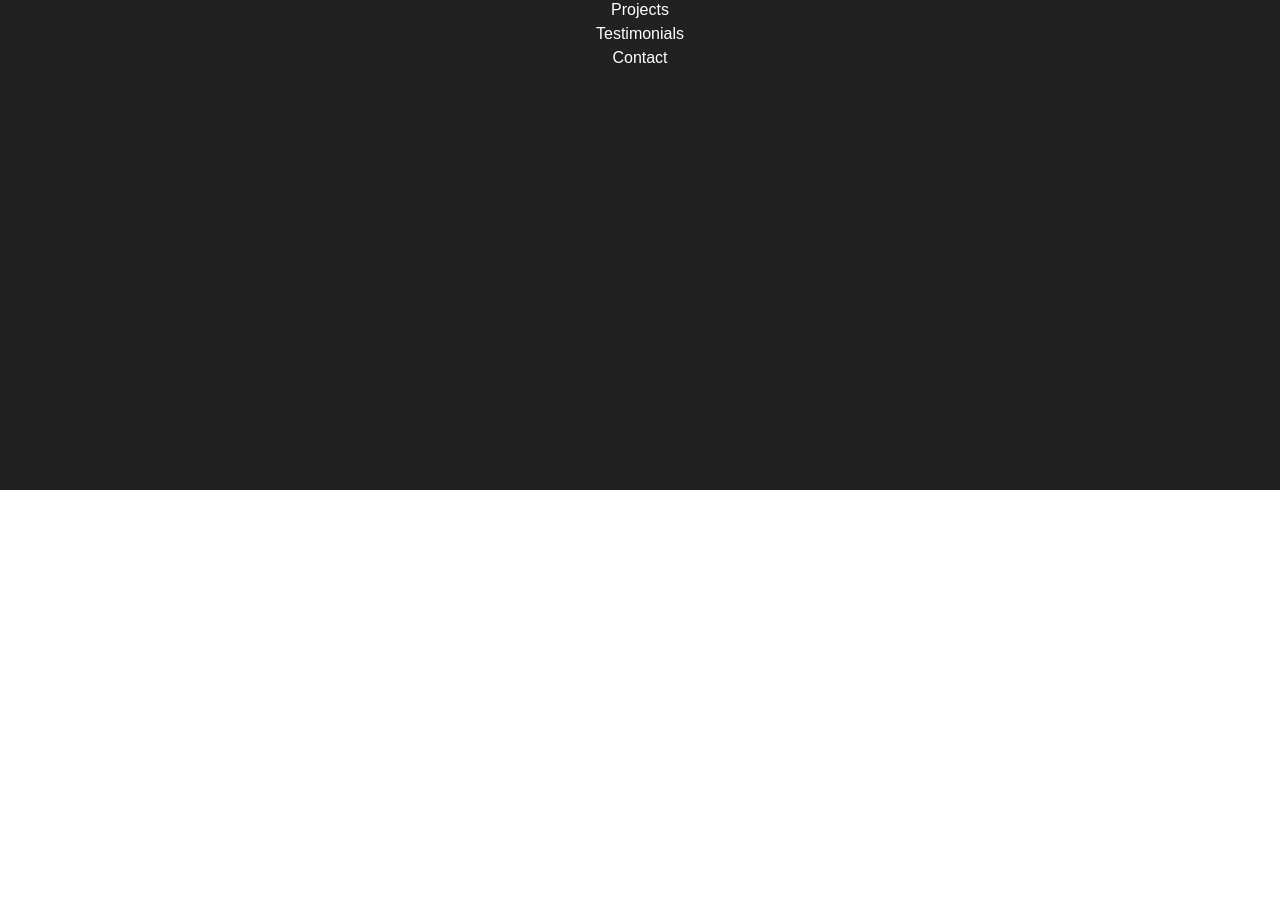
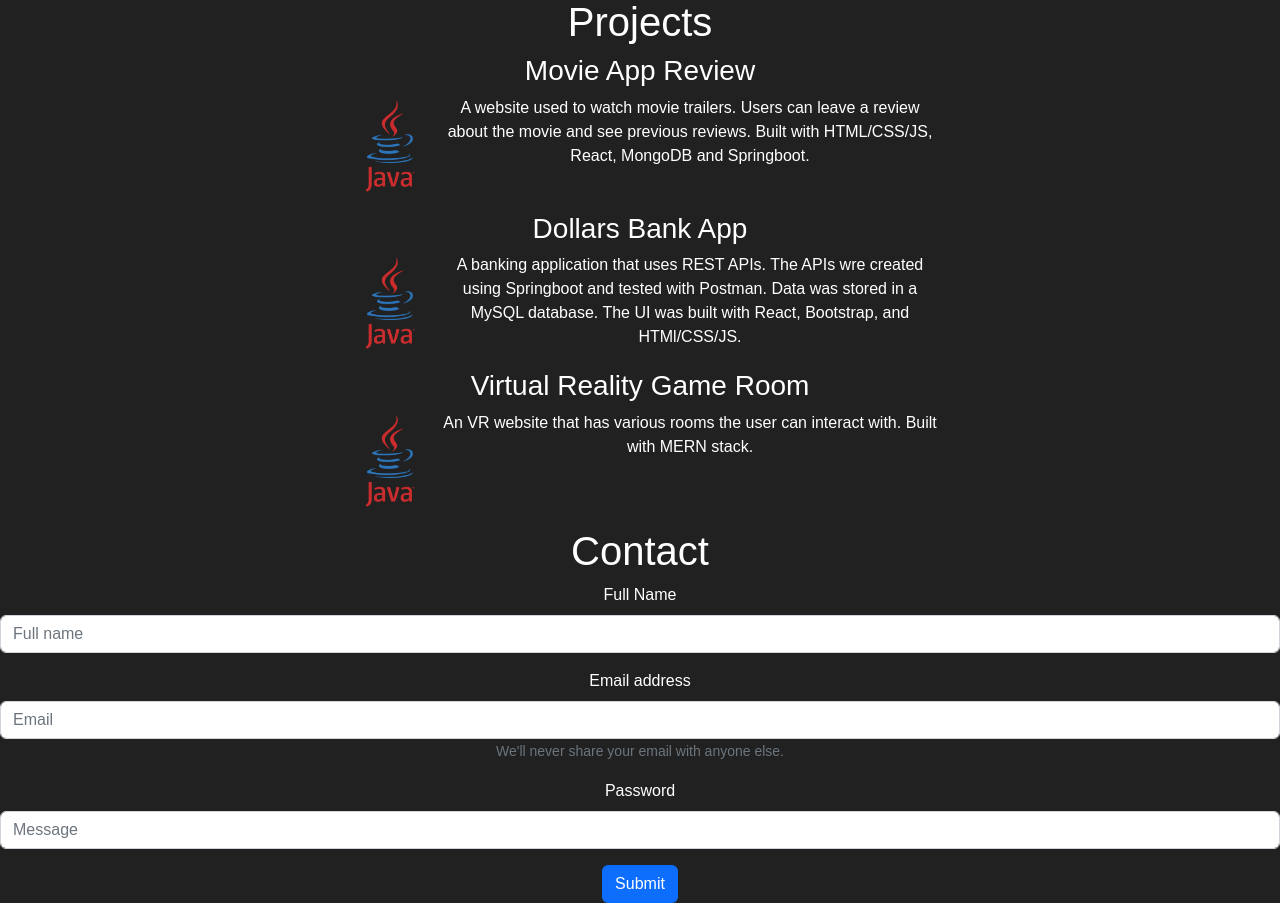
Before and after one commit to gortiz2021/GabrielO-Personal-Portfolio, a React (Create React App) app in the folder portfolio-gabrielv1/: page / in a window 1280 px wide. Shown: the part 320-1223 px from the top of the page. Before the commit the page ends 810 px from the top, so only its background shows below. Built offline with nearby package versions, Linux system fonts and the light colour scheme.

Commit message:
Implemented flexbox to the projects. Added a form for the contact.

```diff
--- a/portfolio-gabrielv1/src/App.js
+++ b/portfolio-gabrielv1/src/App.js
@@ -6,7 +6,7 @@ import Contact from './components/contact/Contact';
 import NavBar from './components/navbar/Navbar';
 import Projects from './components/projects/Projects';
 import Skills from './components/skills/Skills';
-import Testimonials from './components/testimonials/Testimonials';
+// import Testimonials from './components/testimonials/Testimonials';
 
 function App() {
   return (
@@ -16,7 +16,7 @@ function App() {
         <About />
         <Skills />
         <Projects />
-        <Testimonials />
+        {/* <Testimonials /> */}
         <Contact />
       </div>
     </main>
--- a/portfolio-gabrielv1/src/components/about/About.js
+++ b/portfolio-gabrielv1/src/components/about/About.js
@@ -6,7 +6,7 @@ const About = () => {
       <h1>About</h1>
 
       <p>
-        An aspiring Full-Stack Software Developer open to relocating to anywhere in California.
+        An aspiring <b>Full-Stack Software Developer</b> open to relocating to anywhere in California.
       </p>
     </div>
   )
--- a/portfolio-gabrielv1/src/components/contact/Contact.js
+++ b/portfolio-gabrielv1/src/components/contact/Contact.js
@@ -1,8 +1,37 @@
 import React from 'react'
+import Button from 'react-bootstrap/Button';
+import Form from 'react-bootstrap/Form';
 
 const Contact = () => {
   return (
-    <div>Contact</div>
+    <div>
+
+    <h1>Contact</h1>
+
+    <Form>
+      <Form.Group className="mb-3" controlId="formBasicEmail">
+        <Form.Label>Full Name</Form.Label>
+        <Form.Control type="name" placeholder="Full name" />
+      </Form.Group>
+
+      <Form.Group className="mb-3" controlId="formBasicEmail">
+        <Form.Label>Email address</Form.Label>
+        <Form.Control type="email" placeholder="Email" />
+        <Form.Text className="text-muted">
+          We'll never share your email with anyone else.
+        </Form.Text>
+      </Form.Group>
+
+      <Form.Group className="mb-3" controlId="formBasicPassword">
+        <Form.Label>Password</Form.Label>
+        <Form.Control type="message" placeholder="Message" />
+      </Form.Group>
+      <Button variant="primary" type="submit">
+        Submit
+      </Button>
+    </Form>
+
+    </div>
   )
 }
 
--- /dev/null
+++ b/portfolio-gabrielv1/src/components/projects/Projects.css
@@ -0,0 +1,22 @@
+.project-block {
+    display: flex;
+    flex-direction: column;
+    align-items: center;
+}
+
+.project-detail {
+   display: flex;
+   justify-content: space-around;
+}
+
+.project-conatiner h1 {
+    border: 10px solid white;
+}
+
+.project-text {
+    width: 500px;
+    height: 100px;
+}
+.project-image {
+
+}
--- a/portfolio-gabrielv1/src/components/projects/Projects.js
+++ b/portfolio-gabrielv1/src/components/projects/Projects.js
@@ -1,8 +1,50 @@
 import React from 'react'
+import './Projects.css'
+import Image from 'react-bootstrap/esm/Image'
 
 const Projects = () => {
   return (
-    <div>Projects</div>
+    <div className='project-container'>
+      <h1>Projects</h1>
+
+      <div className='project-block'>
+
+        <div className='project-item project-item-1'>
+          <h3>Movie App Review</h3>
+
+          <div className='project-detail project-detail-1'>
+            <Image className='project-image' src={require('../../images/java-logo.png')} alt='' width={100} height={100} />
+
+            <p className='project-text'> A website used to watch movie trailers. Users can leave a review about the movie and see previous reviews. Built with HTML/CSS/JS, React, MongoDB and Springboot.</p>
+          </div>
+
+        </div>
+
+        <div className='project-item project-item-1'>
+          <h3>Dollars Bank App</h3>
+
+          <div className='project-detail project-detail-2'>
+            <Image className='project-image' src={require('../../images/java-logo.png')} alt='' width={100} height={100} />
+
+            <p className='project-text'> A banking application that uses REST APIs. The APIs wre created using Springboot and tested with Postman. Data was stored in a MySQL database. The UI was built with React, Bootstrap, and HTMl/CSS/JS. </p>
+          </div>
+        </div>
+
+        <div className='project-item project-item-1'>
+          <h3 className='project3-header'>Virtual Reality Game Room</h3>
+
+          <div className='project-detail project-detail-3'>
+            <Image className='project-image' src={require('../../images/java-logo.png')} alt='' width={100} height={100} />
+
+            <p className='project-text'> An VR website that has various rooms the user can interact with. Built with MERN stack.</p>
+          </div>
+        </div>
+
+      </div>
+
+    </div>
+
+
   )
 }
 
```
